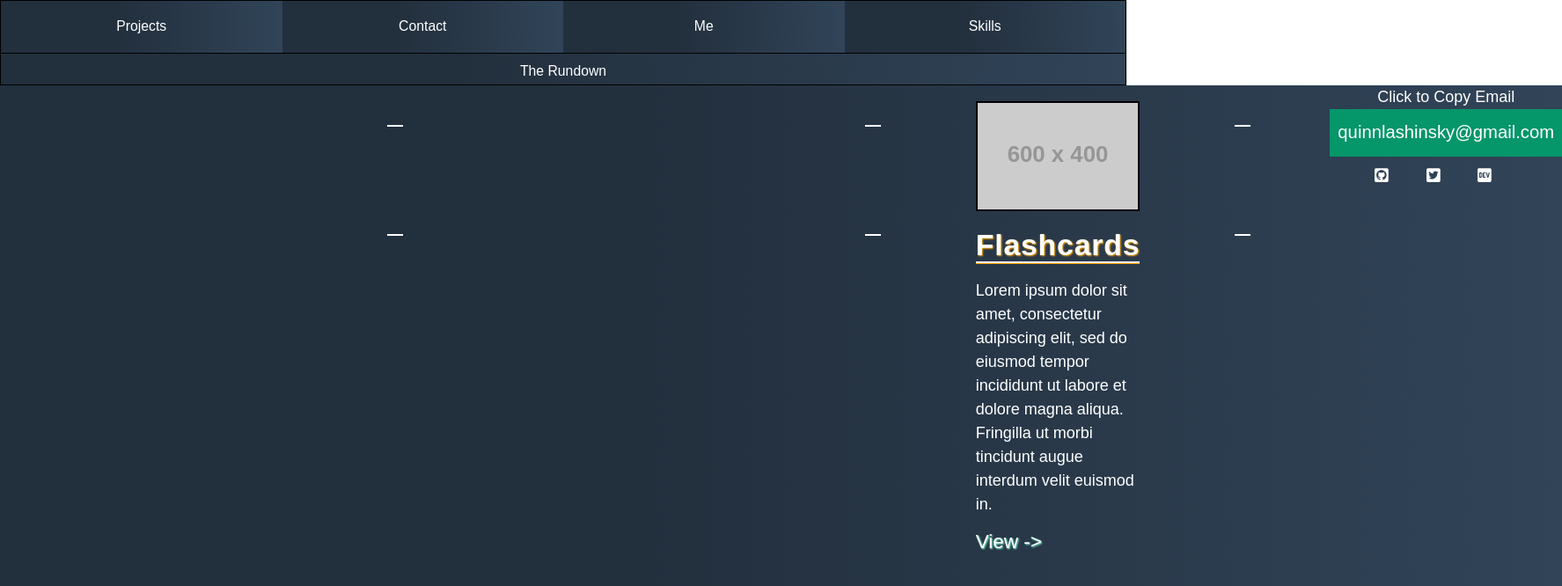
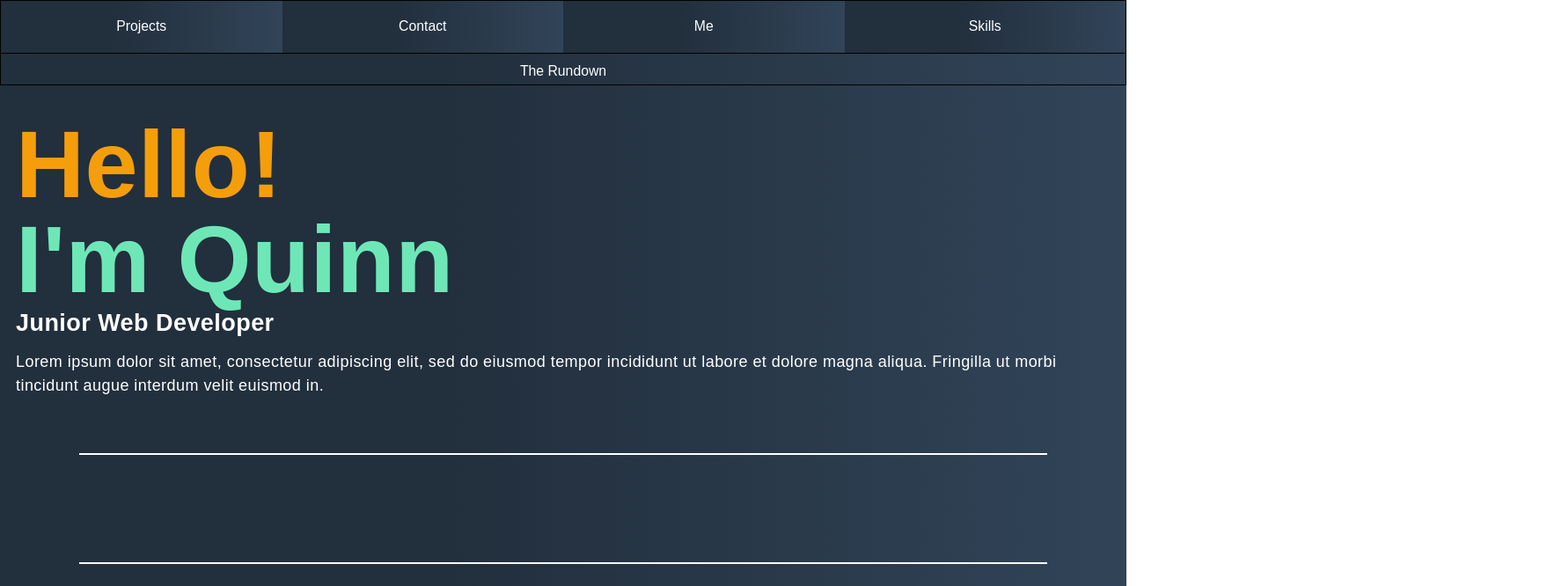
Before and after one commit to QMaximillian/quinn-personal-website, a Next.js app: page / in a window 1280 px wide. Shown: the top 666 px of the page at 88% size, 1775 px wide, since content can reach past the window. Built offline with nearby package versions, Linux system fonts and the light colour scheme; a web font is replaced by a local one.

Commit message:
Add flex-col to GradientBackground

```diff
--- a/components/GradientBackground.js
+++ b/components/GradientBackground.js
@@ -2,7 +2,9 @@ import * as React from 'react'
 import PropTypes from 'prop-types'
 
 function GradientBackground({ children }) {
-  return <div className="primary-gradient flex flex-grow">{children}</div>
+  return (
+    <div className="primary-gradient flex flex-grow flex-col">{children}</div>
+  )
 }
 
 GradientBackground.propTypes = {
```
